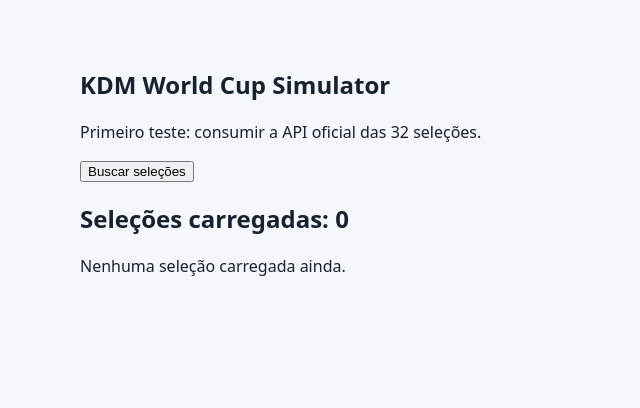
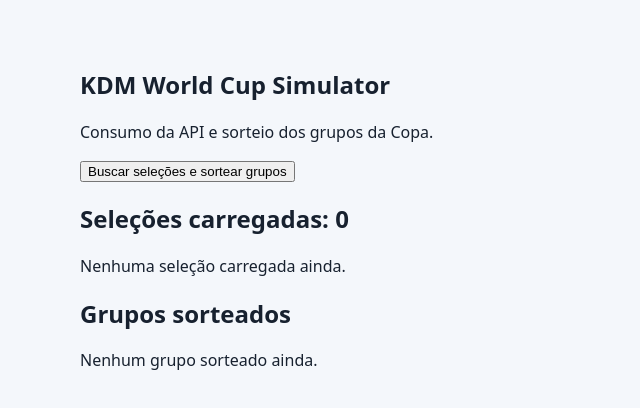
Before and after one commit to joaovsrangelpro/KDM_WorldCup, a React (Vite) app: page / in a window 1280 px wide. Shown: the top 408 px of the page, without its empty margins (0-640 px from the left). Built offline with nearby package versions, Linux system fonts and the light colour scheme.

Commit message:
feat: add group display functionality and update UI for team loading

```diff
--- a/src/App.jsx
+++ b/src/App.jsx
@@ -1,8 +1,10 @@
 import { useState } from 'react'
 import { getAllTeams } from './services/worldCupApi'
+import { drawGroups } from './simulation/groupDraw'
 
 function App() {
   const [teams, setTeams] = useState([])
+  const [groups, setGroups] = useState([])
   const [isLoading, setIsLoading] = useState(false)
   const [error, setError] = useState('')
 
@@ -12,9 +14,12 @@ function App() {
       setError('')
 
       const teamsFromApi = await getAllTeams()
+      const drawnGroups = drawGroups(teamsFromApi)
 
       console.log('Seleções retornadas pela API:', teamsFromApi)
+      console.log('Grupos sorteados:', drawnGroups)
       setTeams(teamsFromApi)
+      setGroups(drawnGroups)
     } catch (err) {
       console.error(err)
       setError('Não foi possível buscar as seleções. Confira o console.')
@@ -27,10 +32,10 @@ function App() {
     <main>
       <section>
         <h1>KDM World Cup Simulator</h1>
-        <p>Primeiro teste: consumir a API oficial das 32 seleções.</p>
+        <p>Consumo da API e sorteio dos grupos da Copa.</p>
 
         <button type="button" onClick={handleLoadTeams} disabled={isLoading}>
-          {isLoading ? 'Carregando...' : 'Buscar seleções'}
+          {isLoading ? 'Carregando...' : 'Buscar seleções e sortear grupos'}
         </button>
 
         {error && <p>{error}</p>}
@@ -43,12 +48,32 @@ function App() {
           <p>Nenhuma seleção carregada ainda.</p>
         ) : (
           <ul>
-            {teams.map((team, index) => (
-              <li key={team.token}>
-                {team.nome}
-              </li>
+            {teams.map((team) => (
+              <li key={team.token}>{team.nome}</li>
             ))}
           </ul>
+        )}
+      </section>
+
+      <section>
+        <h2>Grupos sorteados</h2>
+
+        {groups.length === 0 ? (
+          <p>Nenhum grupo sorteado ainda.</p>
+        ) : (
+          <div>
+            {groups.map((group) => (
+              <article key={group.name}>
+                <h3>Grupo {group.name}</h3>
+
+                <ul>
+                  {group.teams.map((team) => (
+                    <li key={team.token}>{team.nome}</li>
+                  ))}
+                </ul>
+              </article>
+            ))}
+          </div>
         )}
       </section>
     </main>
```
